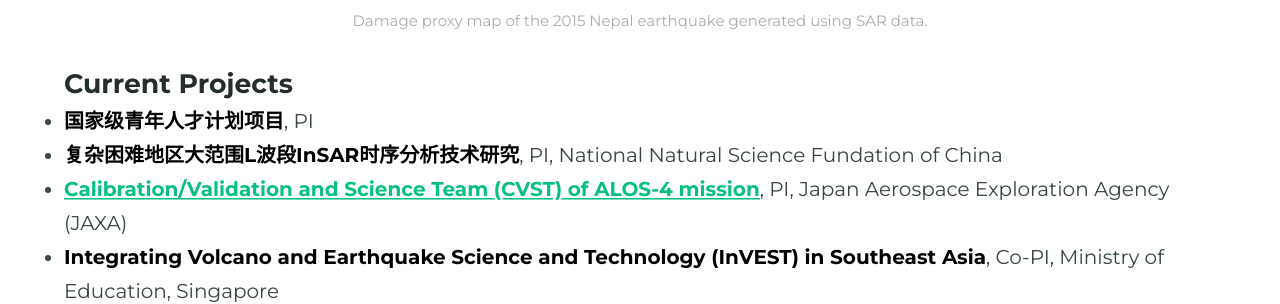
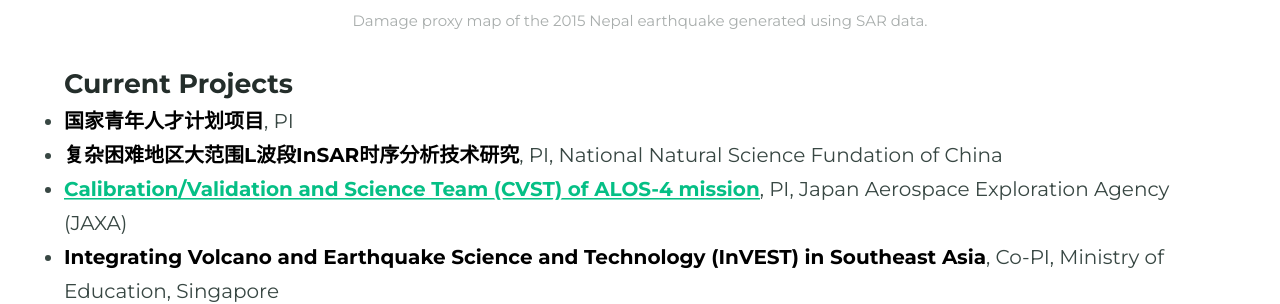
Before and after one commit to CunrenLiang/cunrenliang.github.io, a Jekyll site: the page built from research.md, in a window 1280 px wide and 900 px high, scrolled down 4903 px. Shown: the part 403-707 px from the top of the window. Built offline with Jekyll 4.4.1, drawn with Linux system fonts in a browser that asks for light colours; some web fonts are replaced.

Commit message:
Update research.md

```diff
--- a/research.md
+++ b/research.md
@@ -51,7 +51,7 @@ Radar can image in all weather conditions and without the need of illumination f
 
 
 #### Current Projects
-* <span style="color:black; font-weight: 600">国家级青年人才计划项目</span>, PI
+* <span style="color:black; font-weight: 600">国家青年人才计划项目</span>, PI
 * <span style="color:black; font-weight: 600">复杂困难地区大范围L波段InSAR时序分析技术研究</span>, PI, National Natural Science Fundation of China
 * <span style="color:black; font-weight: 600">[Calibration/Validation and Science Team (CVST) of ALOS-4 mission](https://www.eorc.jaxa.jp/ALOS/en/alos-4/a4_calval_e.htm)</span>, PI, Japan Aerospace Exploration Agency (JAXA)
 * <span style="color:black; font-weight: 600">Integrating Volcano and Earthquake Science and Technology (InVEST) in Southeast Asia</span>, Co-PI, Ministry of Education, Singapore
```
